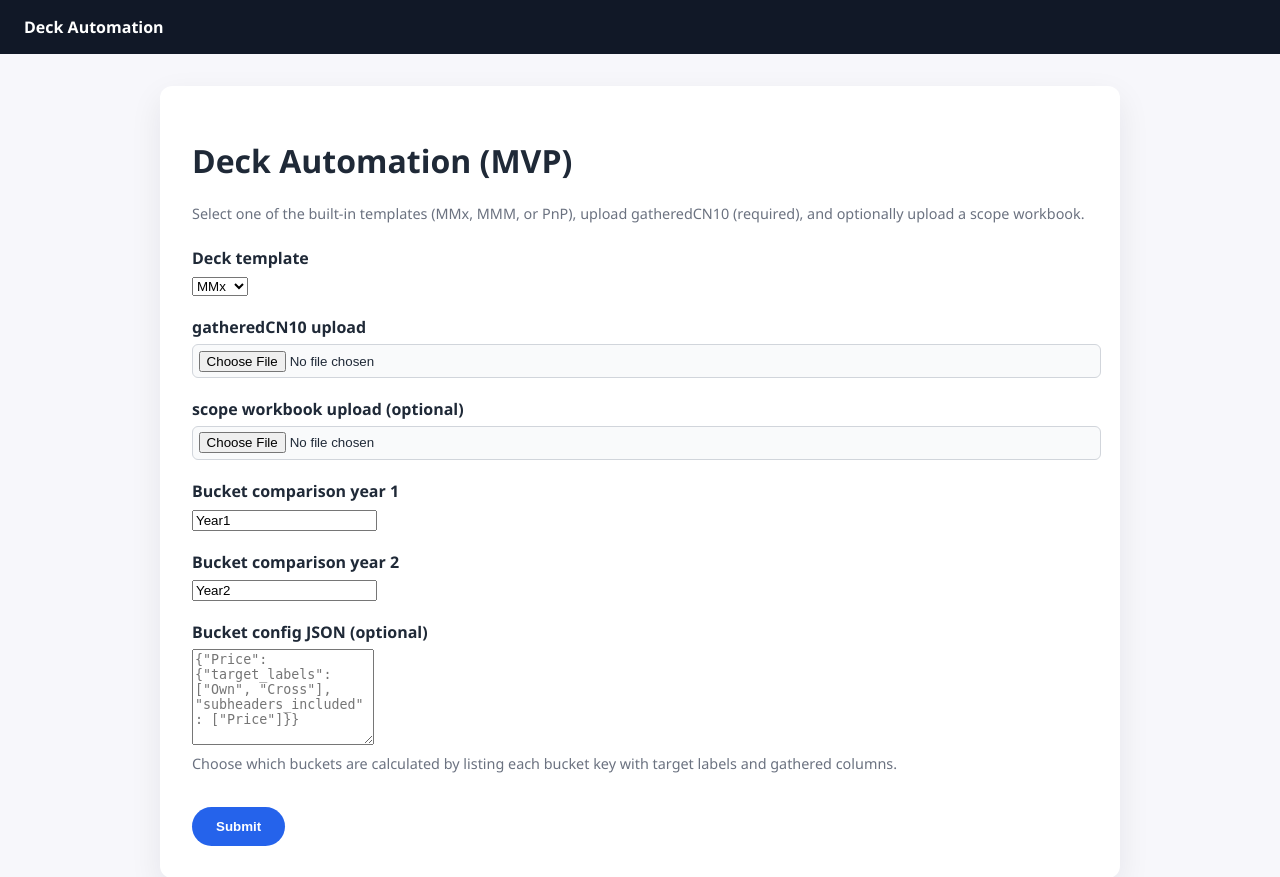
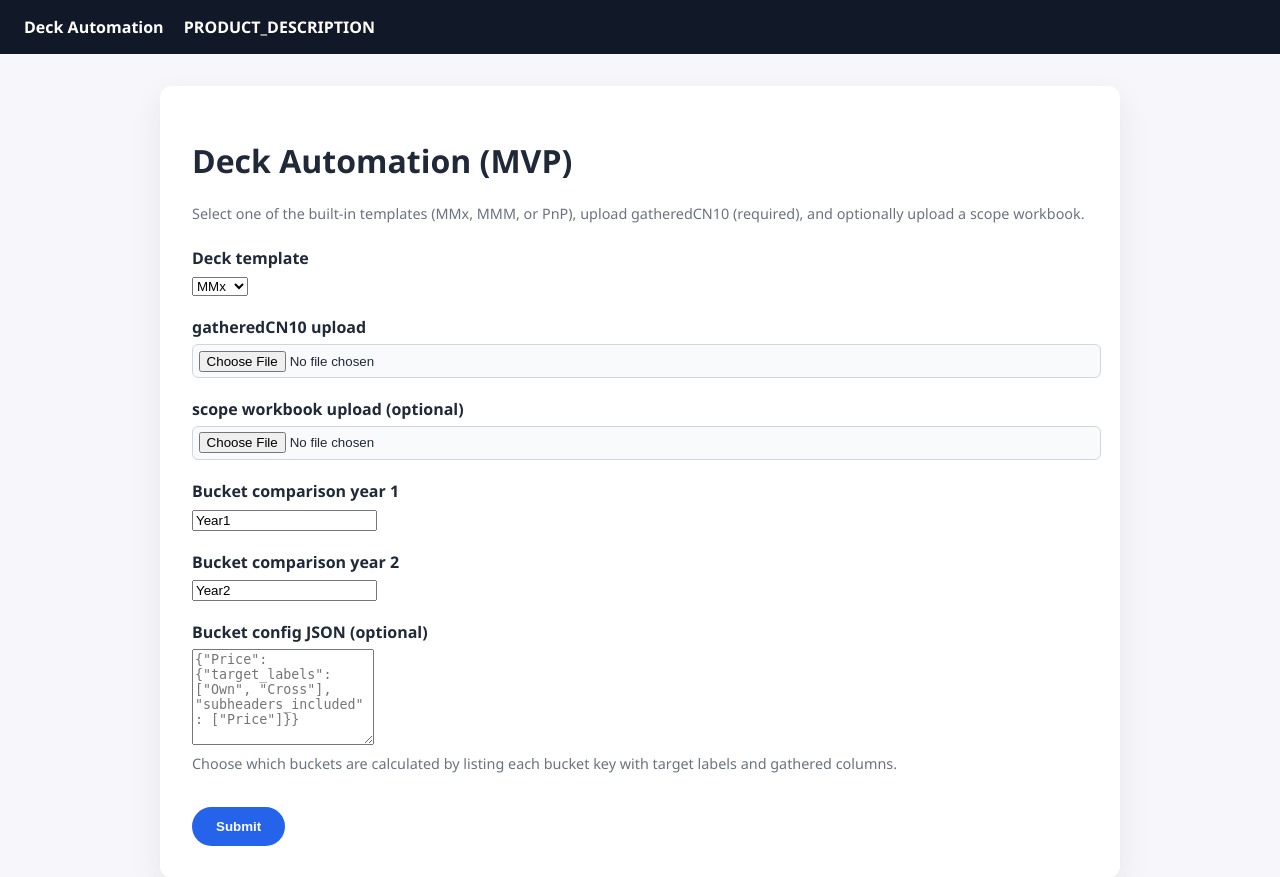
Before and after one commit to Natasthedog/automator, a Django app: page /deck-automation/ in a window 1280 px wide. Shown: the top 877 px of the page. Run offline with Django 5.2, Linux system fonts and the light colour scheme; parts of the project's set-up code (start-up, migrations or seed data) failed here and were passed over.

Commit message:
Add PRODUCT_DESCRIPTION page and route

```diff
--- a/deck/urls.py
+++ b/deck/urls.py
@@ -4,4 +4,5 @@ from . import views
 
 urlpatterns = [
     path("", views.home, name="home"),
+    path("product-description/", views.product_description, name="product-description"),
 ]
--- a/deck/views.py
+++ b/deck/views.py
@@ -7,6 +7,10 @@ PROJECT_TEMPLATES = {}
 
 def home(request):
     return redirect("deck-automation")
+
+
+def product_description(request):
+    return render(request, "deck/PRODUCT_DESCRIPTION.html")
 
 def generate_deck(
     n_clicks,
--- a/templates/base.html
+++ b/templates/base.html
@@ -75,6 +75,7 @@
     <header>
         <nav>
             <a href="/deck-automation/">Deck Automation</a>
+            <a href="/product-description/">PRODUCT_DESCRIPTION</a>
         </nav>
     </header>
     <main>
```
Also changed, not shown: deck/templates/deck/PRODUCT_DESCRIPTION.html (added, +10 -0 lines).
